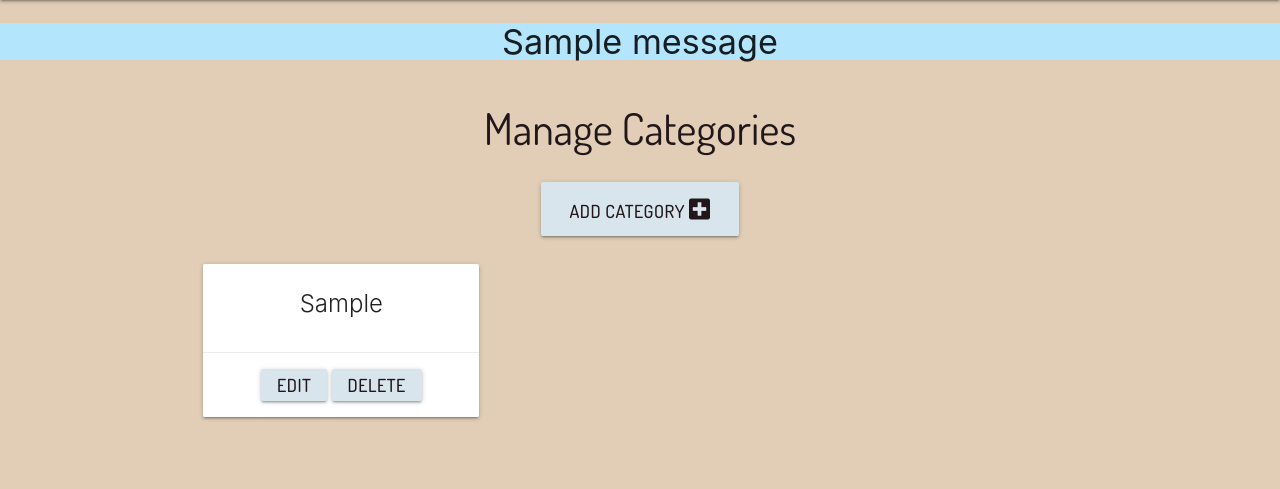
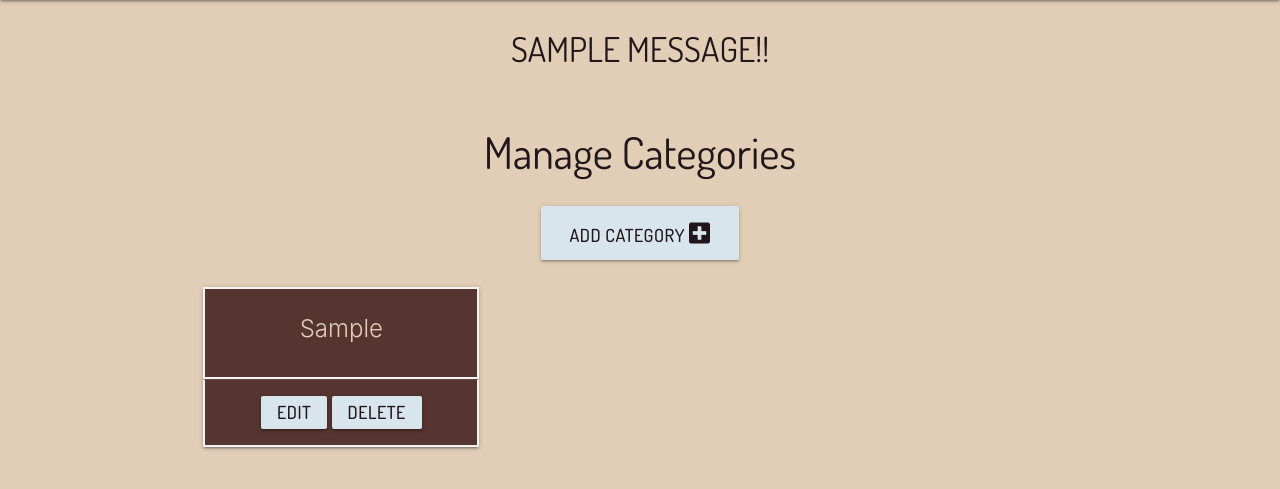
Before and after one commit to Code-Institute-Submissions/DPHamdev-duncans-Delights_MarRseub, a Flask app: page /manage_categories in a window 1280 px wide. Shown: the part 64-553 px from the top of the page. Run offline with Flask 2, Linux system fonts and the light colour scheme; the visitor is signed in with stand-in values (Sample User, id 1); one stand-in notice (Sample message) is shown; a database or web service that is not in the repository returns one stand-in record (values such as "Sample title"); some libraries are stand-ins or nearby versions.

Commit message:
Final touches to CSS across site

```diff
--- a/app.py
+++ b/app.py
@@ -184,10 +184,13 @@ def delete_recipe(recipe_id):
         mongo.db.recipes.remove({"_id": ObjectId(recipe_id)})
         username = mongo.db.users.find_one(
             {"username": session["user"]})["username"]
-        return render_template("profile.html", username=username)
+        flash("Recipe Successfully Deleted")
+        return redirect(url_for("profile", username=username))
 
     flash("Recipe Successfully Deleted")
     return redirect(url_for("profile"))
+
+
 
 
 # categories
--- a/static/css/style.css
+++ b/static/css/style.css
@@ -3,7 +3,7 @@
 
 /* font styling */
 
-h1, h2, h3 {
+h1, h2, h3, h4 {
   font-family: 'Dosis', 'Courier New', Courier, monospace;
   color: #21161a;
   margin: 30px;
@@ -26,6 +26,10 @@ strong {
 }
 
 .profile-heading {
+  text-transform: capitalize;
+}
+
+span {
   text-transform: capitalize;
 }
 
@@ -73,6 +77,7 @@ nav {
 .flashes {
   line-height: 2px;
   display: block !important;
+  text-transform: uppercase;
 }
 
 /* image upload */
@@ -102,6 +107,17 @@ nav {
     text-transform: capitalize;
     margin-bottom: 5px;
   }
+
+/* category boxes */
+
+.card-content, .card-action {
+  background: #563530 !important;
+  color: #e2ceb6;
+  border-radius: 5px;
+  border: 2px solid #f2f4f3;
+}
+
+ /* recipe menu buttons  */
 
 .starter-btn {
   background: url(/static/images/starter.jpg) no-repeat center;
--- a/templates/base.html
+++ b/templates/base.html
@@ -69,7 +69,7 @@
           {% if messages %}
               {% for message in messages %}
                   <div class="row flashes">
-                      <h4 class="light-blue lighten-4 center-align">{{ message }}</h4>
+                      <h4 class="center-align">{{ message }}!!</h4>
                   </div>
               {% endfor %}
           {% endif %}
--- a/templates/editrecipe.html
+++ b/templates/editrecipe.html
@@ -127,11 +127,11 @@
                             <div class="row">
                                 <div class="col s12 center-align">
                                     <!-- cancel button -->
-                                    <a href="{{ url_for('profile', username=username) }}" class="btn-large red">
+                                    <a href="{{ url_for('profile', username=username) }}" class="btn-large">
                                         Cancel<i class="fas fa-times-circle right"></i>
                                     </a>
                                     <!-- submit button -->
-                                    <button type="submit" class="btn-large light-blue darken-1 text-shadow">
+                                    <button type="submit" class="btn-large">
                                         Edit Recipe <i class="fas fa-edit right"></i>
                                     </button>
                                 </div>
```
